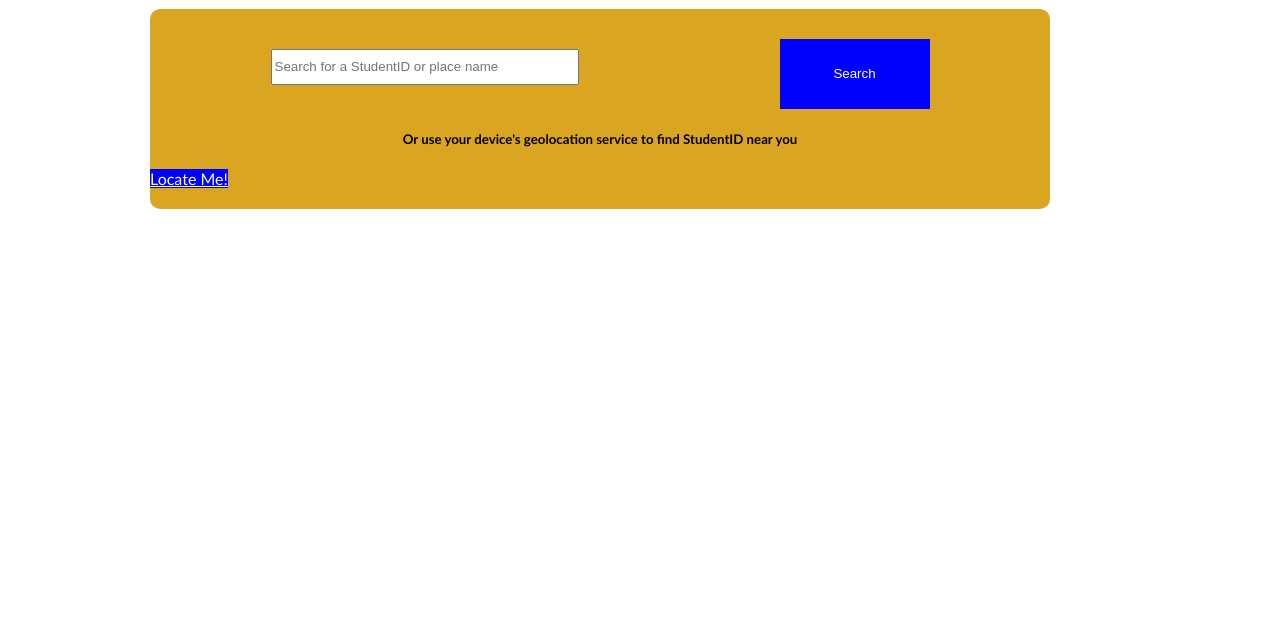
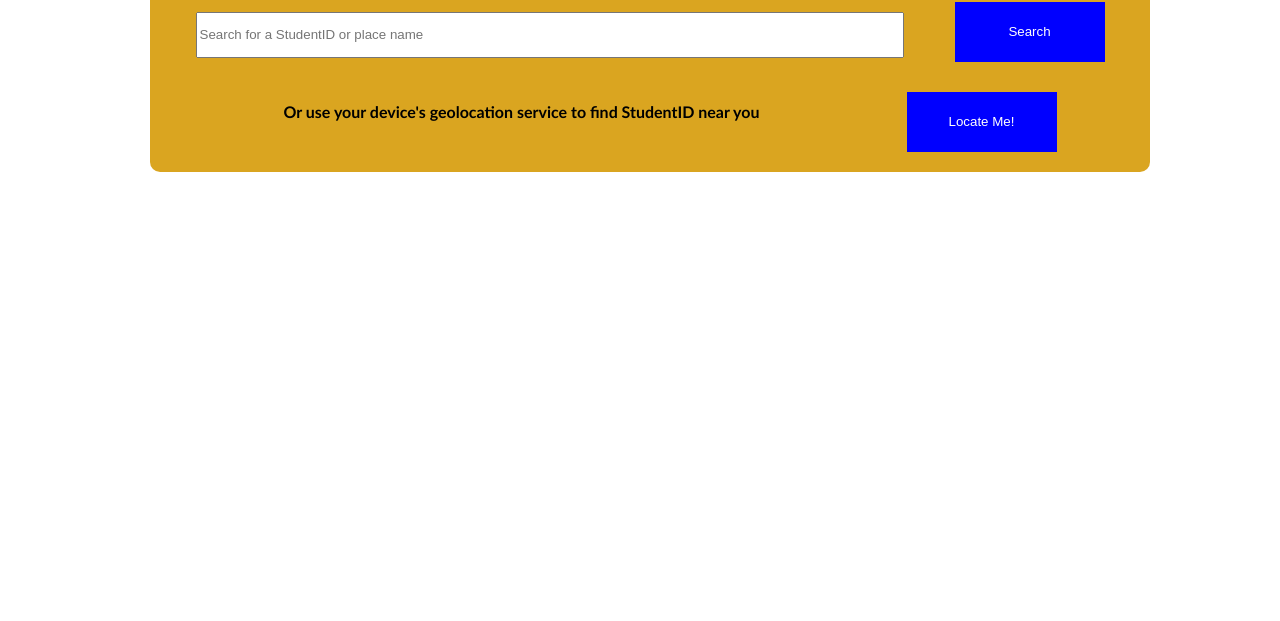
Before and after one commit to kenmillionaire/check-my-student-ID, a plain HTML site: page index.html in a window 1280 px wide. Shown: the part 179-800 px from the top of the page. Drawn offline with Linux system fonts and the light colour scheme.

Commit message:
Completed the first section of the page

```diff
--- a/css/index.css
+++ b/css/index.css
@@ -36,10 +36,10 @@ main {
   margin-right: 10px;
 }
 
-input[type="text"]{
+/* input[type="text"]{
   height: 30px;
   width: 300px;
-}
+} */
 
 button {
   width: 150px;
@@ -107,34 +107,44 @@ ul li ul.dropdown li{
  }
 
   .row1{
-  width: 900px;
+  width: 1000px;
   height: 200px;
   border-radius: 10px;
   background-color: var(--bg-color);
 
  }
 
- .one{
+ .one, .row {
   display: flex;
   /* align-items: center; */
   justify-content: space-around;
   }
 
- .typeid{
+
+ .type{
   margin-top: 40px;
    margin-left: 20px;
+   width: 700px;
+   height: 40px;
  }
 
 
 .button{
   width: 150px;
-  height: 70px;
+  height: 60px;
   background-color: var(--bg-color3);
   margin-top: 30px;
   border-style: none;
   color: var(--white-1);
   margin-right: 20px;
  }
- h5{
 
+ .button2 {
+  width: 150px;
+  margin-top: 50px;
  }
+
+ h4{
+margin-top: 40px;
+margin-left: 60px;
+ }
--- a/index.html
+++ b/index.html
@@ -63,25 +63,22 @@
           </div>
           <div class="searchid">
             <input type="submit" class="button" value="Search" />
-                      </form>
+          </form>
         </div>
+
         <div class="row">
+          <div class="">
+            <h4>Or use your device's geolocation service to find StudentID near you</h4>
+          </div>
 
           <div class="">
-            <form class="one">
-            <h5>Or use your device's geolocation service to find StudentID near you</h5>
-          </div>
-          <div class="">
-            <a class="button" href="/mystudentID">Locate Me!</a>
-          </form>
+             <input type="submit" class="button" value="Locate Me!" />
           </div>
         </div>
 
-
-      </section>
+            </section>
 
 
-        </div>
 
 
 
```
